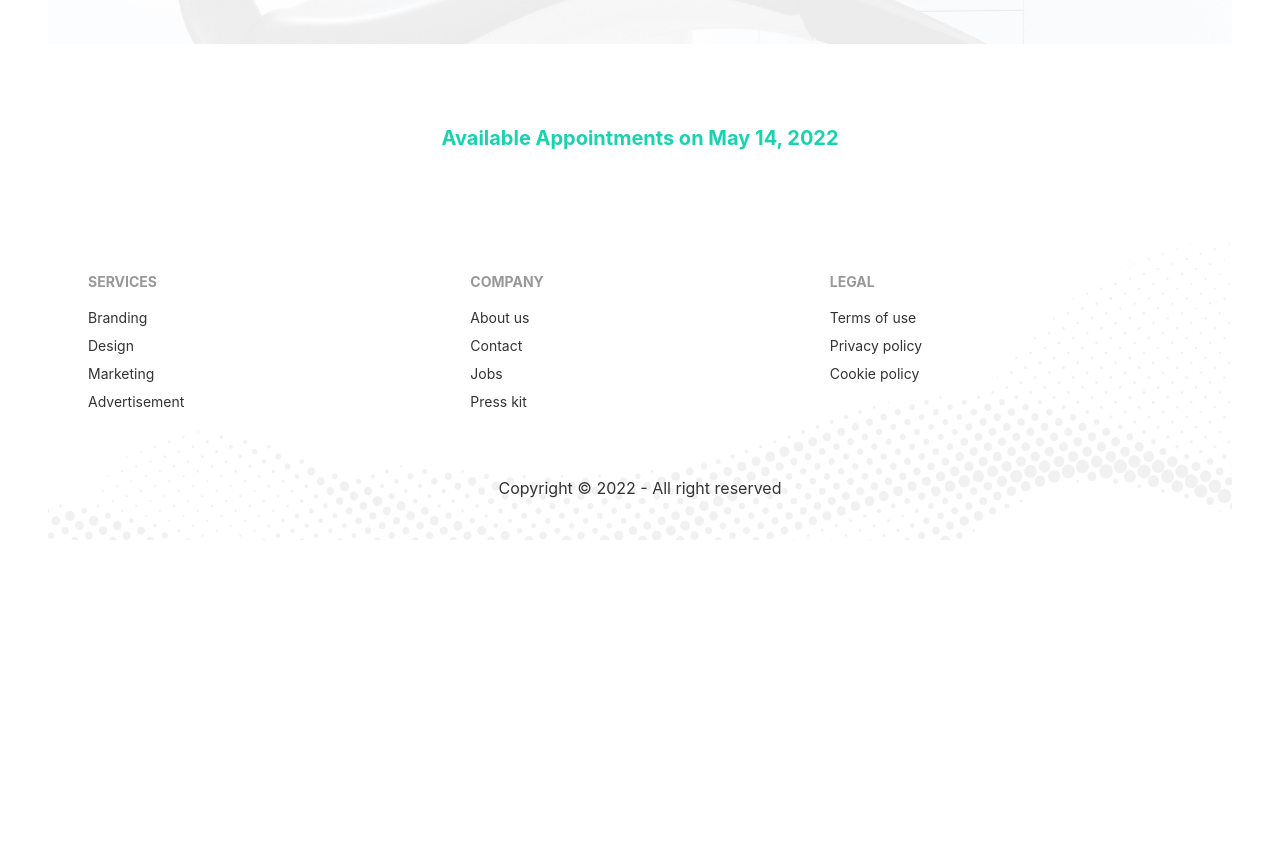
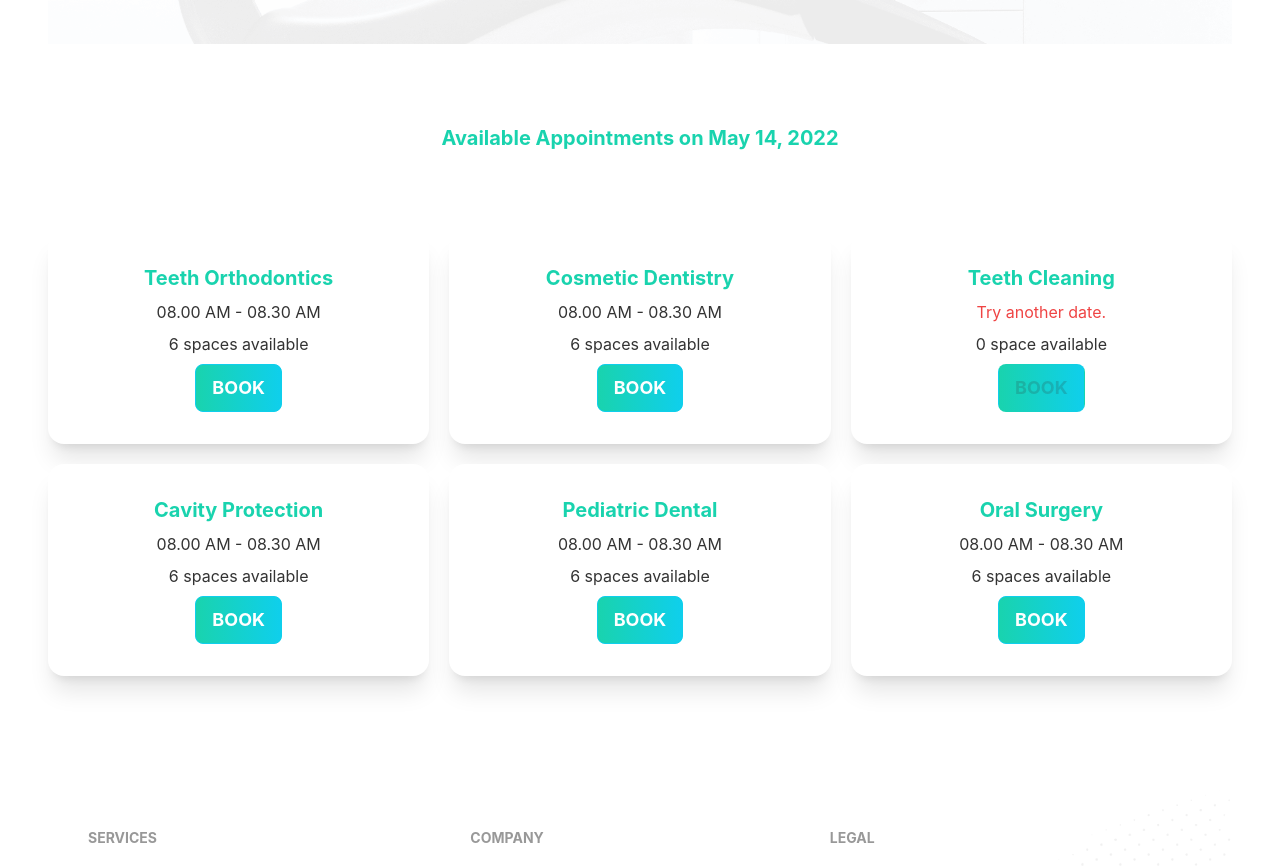
Before and after one commit to rakibul-wdp/practice-doctors-portal, a React (Create React App) app: page /appointment in a window 1280 px wide. Shown: the part 580-1446 px from the top of the page. Before the commit the page ends 1120 px from the top, so only its background shows below. Built offline with nearby package versions, Linux system fonts and the light colour scheme.

Commit message:
load fake date then map it and showing by card

```diff
--- a/public/services.json
+++ b/public/services.json
@@ -26,14 +26,7 @@
   {
     "_id": 3,
     "name": "Teeth Cleaning",
-    "slots": [
-      "08.00 AM - 08.30 AM",
-      "08.30 AM - 09.00 AM",
-      "09.00 AM - 9.30 AM",
-      "09.30 AM - 10.00 AM",
-      "10.00 AM - 10.30 AM",
-      "10.30 AM - 11.00 AM"
-    ]
+    "slots": []
   },
   {
     "_id": 4,
--- a/src/Pages/Appointment/AvailableAppointments.js
+++ b/src/Pages/Appointment/AvailableAppointments.js
@@ -1,5 +1,6 @@
 import { format } from 'date-fns';
 import React, { useEffect, useState } from 'react';
+import Service from './Service';
 
 const AvailableAppointments = ({ date }) => {
   const [services, setServices] = useState([]);
@@ -10,10 +11,15 @@ const AvailableAppointments = ({ date }) => {
       .then((data) => setServices(data));
   }, []);
   return (
-    <div>
+    <div className='mb-28'>
       <h3 className='text-xl text-secondary font-bold text-center my-20'>
         Available Appointments on {format(date, 'PP')}
       </h3>
+      <div className='grid grid-cols-1 md:grid-cols-2 lg:grid-cols-3 gap-5'>
+        {services.map((service) => (
+          <Service key={service._id} service={service} />
+        ))}
+      </div>
     </div>
   );
 };
--- /dev/null
+++ b/src/Pages/Appointment/Service.js
@@ -0,0 +1,26 @@
+import React from 'react';
+
+const Service = ({ service }) => {
+  const { name, slots } = service;
+  return (
+    <div className='card lg:max-w-lg bg-base-100 shadow-xl'>
+      <div className='card-body text-center'>
+        <h2 className='text-xl font-bold text-secondary'>{name}</h2>
+        <p>{slots.length > 0 ? <span>{slots[0]}</span> : <span className='text-red-500'>Try another date.</span>}</p>
+        <p>
+          {slots.length} {slots.length > 1 ? 'spaces' : 'space'} available
+        </p>
+        <div className='card-actions justify-center'>
+          <button
+            disabled={slots.length === 0}
+            className='btn btn-primary text-lg text-white font-bold bg-gradient-to-r from-secondary to-primary'
+          >
+            Book
+          </button>
+        </div>
+      </div>
+    </div>
+  );
+};
+
+export default Service;
```
Also changed, not shown: src/Pages/Appointment/BookingModal.js (added).
